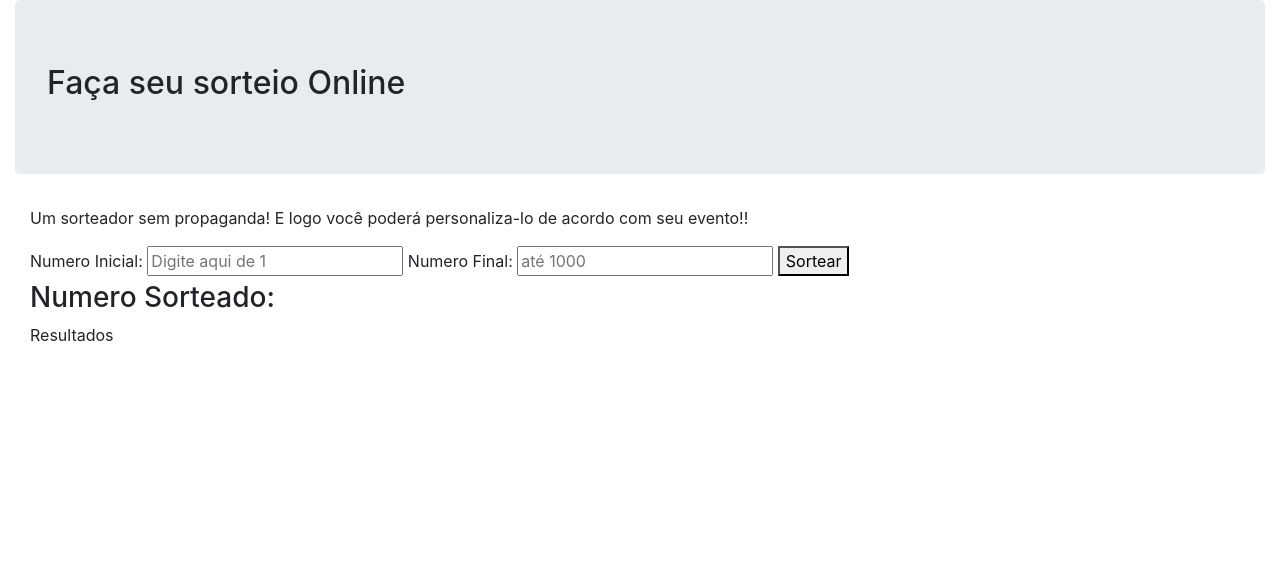
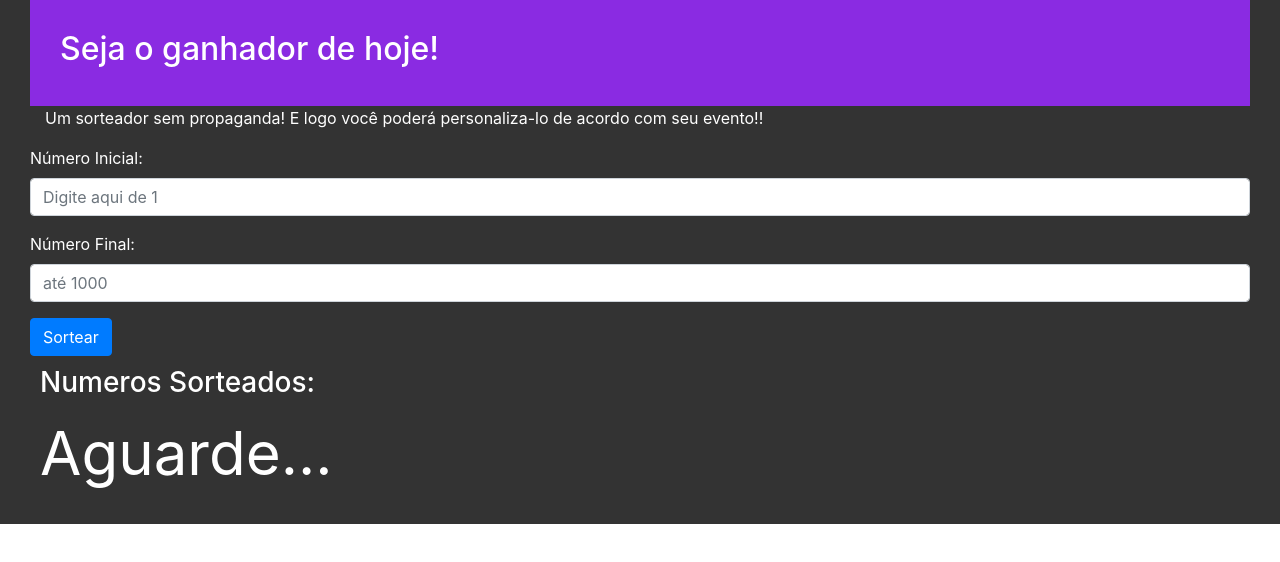
Before and after one commit to rafaelmegda/sorteador-online, a plain HTML site: page index.html in a window 1280 px wide. Drawn offline with nearby package versions, Linux system fonts and the light colour scheme.

Commit message:
ajustes sorteio e design

```diff
--- a/index.html
+++ b/index.html
@@ -13,33 +13,50 @@
 
   </head>
   <body>
+<div class=" container-fluid" style="background-color: rgba(0, 0, 0, 0.8); color: white;">
+
     <div class="container-fluid">
-      <div class="jumbotron">
-        <h2>Faça seu sorteio Online</h2>
+      <div class="container-fluid" style="background-color: blueviolet; padding: 30px;">
+        <h2 style="color: white;">Seja o ganhador de hoje!</h2>
       </div>
+    </div>
+
+    <div class="container-fluid">
 
       <div class="container-fluid">
         <p>Um sorteador sem propaganda! E logo você poderá personaliza-lo de acordo com seu evento!!</p>
       </div>
 
-      <div class="container-fluid" id="sorteio">
-        <label>Numero Inicial: </label>
-        <input type="text" id="numero-inicial" placeholder="Digite aqui de 1" />
+      <form>
+        <div class="form-group">
+            <label for="numeroInicial">Número Inicial: </label>
+            <input type="number" class="form-control" id="numero-inicial" placeholder="Digite aqui de 1" />
+        </div>
+        <div class="form-group">
+            <label>Número Final: </label>
+            <input type="number" class="form-control" id="numero-final" placeholder="até 1000" />
+        </div>
+        <button
+          type="button"
+          class="btn btn-primary"
+          onclick="sortear()"
+          >Sortear</button>
+      </form>
 
-        <label>Numero Final: </label>
-        <input type="text" id="numero-final" placeholder="até 1000" />
+    </div>
 
-        <button type="button" onclick="sortear()">Sortear</button>
-      </div>
+    <div class="container-fluid" id="resultado">
 
-      <div class="container-fluid" id="resultado">
-        <h3>Numero Sorteado:</h3>
-        <div id="sorteado">
-          Resultados
+      <div class="form-group" style="padding: 10px;">
+        <h3>Numeros Sorteados:</h3>
+        <div id="sorteado" style="font-size: 60px;">
+          Aguarde...
+        </div>
+        <div class="form-group" style="color: red" id="alert">
         </div>
       </div>
     </div>
-
+</div>
     <script>
 
       function sortear() {
@@ -53,10 +70,20 @@
           10
         );
 
-        let sorteio = Math.round(Math.random() * (numFinal - numInicial)+1);
+        if (numInicial < numFinal){
 
-        document.getElementById("sorteado").innerHTML = sorteio;
-        console.log("Numero sorteado: ", sorteio);
+          let sorteio = Math.round(Math.random() * (numFinal - numInicial)+1);
+
+          document.getElementById("sorteado").innerHTML = sorteio;
+          console.log(sorteio);
+        }
+        else{
+          $('.alert').alert()
+
+          return false;
+        }
+
+
       }
     </script>
   </body>
```
